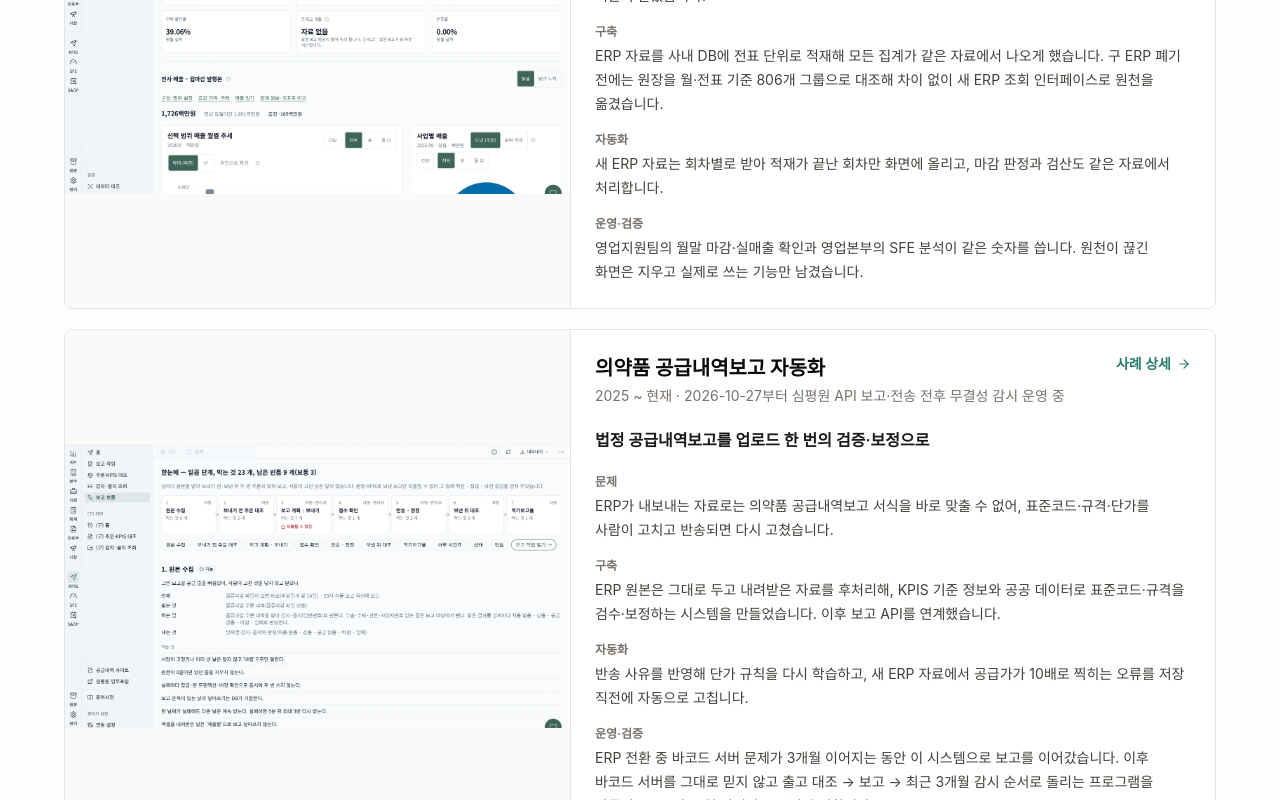
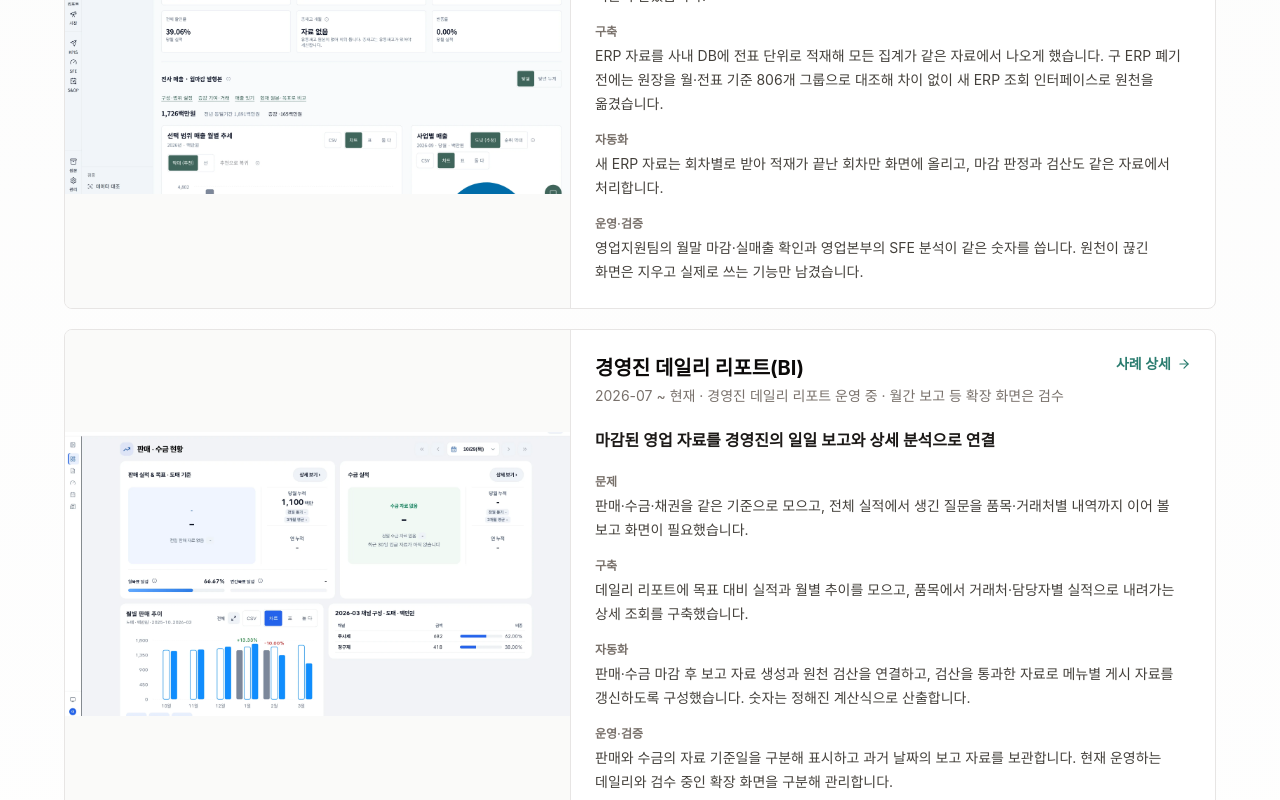
Before and after one commit to yurielk82/ref-hub, a Next.js app: page /ax in a window 1280 px wide. Shown: the part 2000-2800 px from the top of the page. Built offline with nearby package versions, Linux system fonts and the light colour scheme; no server answers; a web font is replaced by a local one.

Commit message:
경영진 데일리 리포트 BI를 홈페이지와 제출 포트폴리오에 보강 (#72)
* docs: 경영진 데일리 리포트 BI 사례와 제출 문서 보강

* docs: AX 대표 사례 연결과 검산 설명 범위 보완

* docs: 검산 후 게시 설명을 메뉴별 자료로 한정

```diff
--- a/components/resume/downloads.tsx
+++ b/components/resume/downloads.tsx
@@ -87,7 +87,7 @@ export function ResumeDownloads({
       </div>
       <p className="mt-3 text-xs leading-5 text-stone-600 dark:text-stone-400">
         URL을 받은 사람은 로그인 없이 해당 파일을 받습니다. 공유 중단 전까지
-        유효하며, 제출한 파일 내용은 바뀌지 않습니다.
+        유효합니다. 이력서를 수정해도 공유 파일은 자동으로 바뀌지 않습니다.
       </p>
       {editing && (
         <p className="mt-2 text-xs text-amber-800 dark:text-amber-200">
--- a/data/ax-cases/delivery.ts
+++ b/data/ax-cases/delivery.ts
@@ -334,20 +334,50 @@ export const DELIVERY_CASE_STUDIES: AxCaseStudy[] = [
   },
   {
     projectSlug: "pharmkpi-exec",
-    label: "경영 보고 자료 조회",
-    role: "경영 보고에 필요한 지표를 정리하고 태블릿용 조회 화면을 구축했습니다.",
-    period: "2026-06 ~ 2026-07",
+    label: "경영진 데일리 리포트(BI)",
+    role: "영업관리 실무에서 필요한 지표와 집계 기준을 정리하고, 경영진용 보고 화면과 자료 갱신·검산 절차를 직접 구축·운영했습니다.",
+    period: "2026-07 ~ 현재",
     status: {
-      kind: "evolved",
-      note: "2026년 7월 경영진용 BI로 이관",
+      kind: "live",
+      note: "경영진 데일리 리포트 운영 중 · 월간 보고 등 확장 화면은 검수",
     },
-    impact: "매출·수금·채권 현황을 태블릿에서 조회",
+    impact: "일일 실적 확인부터 품목·거래처별 상세 조회까지 한 화면에서 연결",
     problem:
-      "경영진이 정기 보고 자료를 태블릿에서 확인할 수 있는 화면이 필요했습니다.",
+      "판매·수금·채권을 따로 확인하던 경영 보고를 같은 기준일과 집계 기준으로 모으고, 숫자가 달라진 항목은 상세 실적까지 확인할 수 있어야 했습니다.",
     intervention:
-      "매출·수금·채권 조회 화면을 구성하고, 확인 가능한 자료를 기준으로 보고 항목을 정리했습니다.",
+      "판매·수금·채권과 목표 달성률을 데일리 리포트로 구성했습니다. 품목별 추이와 전년 동월 비교에서 거래처·담당자별 실적으로 내려가게 하고, 마감 후 원천 자료 검산을 거쳐 보고 자료를 갱신하도록 연결했습니다.",
     outcome:
-      "태블릿용 화면을 구축한 뒤 별도 경영진용 BI로 이관했습니다. 이관한 시스템에서 보고·분석 기능을 개선하고 있습니다.",
+      "태블릿용 조회 화면에서 발전시킨 경영진 BI를 운영하고 있습니다. 판매와 수금의 자료 기준일을 구분하고, 과거 보고 자료를 보관합니다. 메뉴별 보고 자료는 원천 검산을 통과한 뒤 갱신하도록 구성했습니다.",
+    steps: [
+      {
+        phase: "일일 보고",
+        title: "매일 확인할 판매·수금·채권을 한곳에 모았습니다",
+        body: "목표 대비 판매 실적과 수금, 채권 현황, 월별 추이를 데일리 리포트에서 확인합니다. 판매와 수금의 마지막 자료일을 따로 보여 서로 다른 시점의 숫자를 같은 날의 실적으로 오해하지 않도록 했습니다.",
+        screen: "/images/portfolio/pharmkpi-exec/daily.webp",
+      },
+      {
+        phase: "상세 확인",
+        title: "품목에서 거래처·담당자별 실적까지 확인합니다",
+        body: "품목별 판매 추이와 전년 동월 실적을 비교하고, 같은 기간 거래처·담당자별 내역으로 내려가 확인합니다. 전체 합계에서 생긴 질문을 구체적인 실적 내역까지 이어 볼 수 있도록 구성했습니다.",
+        screen: "/images/portfolio/pharmkpi-exec/item-detail.webp",
+      },
+      {
+        phase: "갱신·검산",
+        title: "마감 후 원천 자료와 맞춘 보고 자료를 게시합니다",
+        body: "판매·수금 마감과 자료 갱신을 연결하고, 원천 자료와 별도로 검산한 결과가 통과해야 메뉴별 보고 자료를 갱신하도록 만들었습니다. 과거 날짜의 보고 자료를 보관하며, 메뉴별 게시 자료의 갱신 여부를 검산 결과에 따라 관리합니다. 수치는 정해진 계산식으로 산출합니다.",
+      },
+    ],
+    ax: {
+      headline: "마감된 영업 자료를 경영진의 일일 보고와 상세 분석으로 연결",
+      problem:
+        "판매·수금·채권을 같은 기준으로 모으고, 전체 실적에서 생긴 질문을 품목·거래처별 내역까지 이어 볼 보고 화면이 필요했습니다.",
+      build:
+        "데일리 리포트에 목표 대비 실적과 월별 추이를 모으고, 품목에서 거래처·담당자별 실적으로 내려가는 상세 조회를 구축했습니다.",
+      automation:
+        "판매·수금 마감 후 보고 자료 생성과 원천 검산을 연결하고, 검산을 통과한 자료로 메뉴별 게시 자료를 갱신하도록 구성했습니다. 숫자는 정해진 계산식으로 산출합니다.",
+      operation:
+        "판매와 수금의 자료 기준일을 구분해 표시하고 과거 날짜의 보고 자료를 보관합니다. 현재 운영하는 데일리와 검수 중인 확장 화면을 구분해 관리합니다.",
+    },
     disclosure: "withheld",
     evidenceLabel: "사례 상세",
   },
--- a/data/ax-content.ts
+++ b/data/ax-content.ts
@@ -22,12 +22,12 @@ export const AX_HERO = {
   subhead:
     "제약회사 영업관리팀에서 근무하며 영업본부 분석·기획 업무를 겸하고 있습니다. 스프레드시트와 엑셀로 취합·관리하던 영업 자료의 조회·분석·보고 방식을 개선해 왔습니다.",
   summary:
-    "실무에서 반복되는 작업과 확인이 필요한 항목을 파악하고, 필요한 시스템을 직접 구축해 업무에 활용했습니다. 현재는 영업 활동·실적 분석(SFE)과 유통재고 관리로 개선 범위를 넓히고 있습니다. 직접 만든 시스템이 개인 도구로 끝나지 않도록, 경영진 지원 아래 전산팀과 사내 서버 이전에 합의했습니다. 경영진용 BI 이관에 이어 회사 운영 체계로 옮기는 과정을 협의하고 있습니다. 엑셀도 사람이 매달 붙여 넣고 맞춰 봐야 한다면 수작업입니다. 그런 병목을 찾아 시스템으로 바꾸고, AI와 코딩은 엑셀처럼 그 일을 위한 도구로 씁니다.",
+    "실무에서 반복되는 작업과 확인이 필요한 항목을 파악하고, 필요한 시스템을 직접 구축해 업무에 활용했습니다. 현재는 영업 활동·실적 분석(SFE)과 유통재고 관리로 개선 범위를 넓히고 있습니다. 직접 만든 시스템이 개인 도구로 끝나지 않도록, 경영진 지원 아래 전산팀과 사내 서버 이전에 합의했습니다. 경영진 데일리 리포트(BI)는 판매·수금·채권과 목표 대비 실적을 매일 확인하는 보고 화면으로 운영합니다. 나머지 시스템도 회사 운영 체계로 옮기는 과정을 협의하고 있습니다. 엑셀도 사람이 매달 붙여 넣고 맞춰 봐야 한다면 수작업입니다. 그런 병목을 찾아 시스템으로 바꾸고, AI와 코딩은 엑셀처럼 그 일을 위한 도구로 씁니다.",
   evidenceTitle: "주요 역량",
   evidence: [
     {
       label: "실적 데이터 분석·점검",
-      text: "매출·수금·채권 실적을 원천 자료와 대조해 점검하고, 월간 KPI·영업회의 자료·월 보고서를 작성합니다.",
+      text: "매출·수금·채권 실적을 원천 자료와 대조해 점검하고, 경영진 데일리 리포트(BI)와 월간 KPI·영업회의 자료·월 보고서에 연결합니다.",
     },
     {
       label: "CSO·유통 자료 점검",
@@ -98,7 +98,7 @@ export const AX_TRACK_HERO: HeroContent = {
   role: "업무 자동화 · 데이터 플랫폼 구축 · AX",
   title: "현업의 반복 업무를 데이터와 자동화로 바꾸고, 운영까지 맡아 왔습니다.",
   subhead:
-    "제약회사 영업관리팀에서 일하며 영업 데이터 플랫폼, 법정 보고 자동화, 문서 검증 시스템을 직접 기획·구축·운영했습니다. 업무를 아는 사람이 직접 만들어 현장에서 실제로 쓰이는 형태까지 가져갑니다.",
+    "제약회사 영업관리팀에서 일하며 영업 데이터 플랫폼, 경영진 데일리 리포트(BI), 법정 보고 자동화, 문서 검증 시스템을 직접 기획·구축·운영했습니다. 업무를 아는 사람이 직접 만들어 현장에서 실제로 쓰이는 형태까지 가져갑니다.",
   summary:
     "Claude Code·Codex 같은 AI 코딩 에이전트를 규칙·검증·배포 절차로 묶은 작업 환경을 만들어, 혼자서도 여러 사내 시스템을 개발하고 운영합니다. 숫자는 원본 자료와 대조해 확정하고, AI에는 설명과 반복 작업을 맡깁니다.",
   evidenceTitle: "확인된 결과",
@@ -125,6 +125,7 @@ export const AX_TRACK_HERO: HeroContent = {
 /** AX 트랙 대표 사례 — 회사 업무 중 자동화·데이터 통합이 드러나는 순서 */
 export const AX_TRACK_CASE_SLUGS = [
   "pharmkpi",
+  "pharmkpi-exec",
   "kpis-dsr-api",
   "sales-hq-sfe",
   "csoweb",
--- a/data/experience.ts
+++ b/data/experience.ts
@@ -22,6 +22,7 @@ export const EXPERIENCES: Experience[] = [
       "영업관리 실무를 바탕으로 스프레드시트·엑셀에서 반복하던 자료 취합·분석·보고 업무를 개선해 왔습니다. 필요한 시스템을 직접 구축해 활용하고 있으며, 현재는 영업 활동 분석(SFE)과 유통재고 관리로 개선 범위를 넓히고 있습니다.",
     highlights: [
       "매출·수금·채권 자료 분석 및 월간 KPI·영업회의 자료 작성",
+      "경영진 데일리 리포트(BI) 구축·운영: 목표 대비 실적, 품목·거래처 상세 조회, 마감 후 자료 갱신·검산",
       "SFE를 통한 영업 활동·실적 분석과 유통재고 관리 개선(진행 중)",
       "영업지원팀·회계팀·영업본부 부서별 업무 화면 구축과 엑셀 월 보고서 자동화",
       "공공 데이터 기반 시장·경쟁 분석",
@@ -31,6 +32,7 @@ export const EXPERIENCES: Experience[] = [
     ],
     projects: [
       "pharmkpi",
+      "pharmkpi-exec",
       "accounting-ledger",
       "monthly-sales-reports",
       "market-analysis",
--- a/data/project-types.ts
+++ b/data/project-types.ts
@@ -40,6 +40,7 @@ export interface Project {
 export const REFERENCE_PROJECT_SLUGS = [
   "kpis-dsr-api",
   "pharmkpi",
+  "pharmkpi-exec",
   "sales-strategy-portal",
   "csoweb",
   "accounting-ledger",
--- a/data/projects/delivery.ts
+++ b/data/projects/delivery.ts
@@ -398,22 +398,16 @@ export const DELIVERY_PROJECTS: Project[] = [
   },
   {
     slug: "pharmkpi-exec",
-    name: "경영진 보고 화면",
-    tagline: "매출·수금·채권 현황을 태블릿에서 조회",
+    name: "경영진 데일리 리포트(BI)",
+    tagline: "판매·수금·채권을 일일 보고와 상세 분석으로 연결",
     description:
-      "매출·수금·채권 조회 화면을 구성하고, 확인 가능한 자료를 기준으로 보고 항목을 정리했습니다. 2026년 7월 경영진용 BI로 이관.",
+      "경영진이 판매·수금·채권과 목표 대비 실적을 매일 확인하는 BI(경영 정보 분석) 화면을 구축·운영합니다. 품목에서 거래처·담당자별 실적으로 내려가 확인하고, 마감 후 원천 자료와 검산한 보고 자료를 갱신하도록 구성했습니다.",
     category: "web",
     scope: "company",
-    screenshot: "/images/portfolio/pharmkpi-exec/forecast.webp",
+    screenshot: "/images/portfolio/pharmkpi-exec/daily.webp",
     screensNote:
-      "공개용 화면이라 거래처·금액은 시험용 합성 자료로 채워 찍었습니다.",
+      "거래처·금액은 시험용 합성 자료입니다. 데일리 리포트를 운영하며, 월간 리포트·방문 준비·전망은 확장 기능의 검수 화면입니다. 메뉴 노출은 운영 설정에 따라 다릅니다.",
     screens: [
-      {
-        src: "/images/portfolio/pharmkpi-exec/forecast.webp",
-        title: "연간 매출 전망",
-        caption:
-          "연 누적 실적에 최근 3개월 평균을 이어 붙여 연말 예상치를 내고, 작년 추세·증감률 방식의 참고값과 목표까지 남은 금액을 함께 보여 줍니다. 전망이 바뀐 이유도 항목별로 나눠 적습니다.",
-      },
       {
         src: "/images/portfolio/pharmkpi-exec/daily.webp",
         title: "데일리 리포트",
@@ -438,25 +432,30 @@ export const DELIVERY_PROJECTS: Project[] = [
         caption:
           "방문할 거래처를 고르면 연도별 순매출, 품목별 매출 순위와 할인율을 한 장에 모아 보여 줍니다. 방문 전에 거래 현황을 확인하는 용도입니다.",
       },
+      {
+        src: "/images/portfolio/pharmkpi-exec/forecast.webp",
+        title: "연간 매출 전망(검수 화면)",
+        caption:
+          "현재 운영 화면에서는 숨긴 기능입니다. 연 누적 실적에 최근 3개월 평균을 이어 붙여 연말 예상치를 내고, 작년 추세·증감률 방식의 참고값과 목표까지 남은 금액을 함께 보여 줍니다. 전망이 바뀐 이유도 항목별로 나눠 적습니다.",
+      },
     ],
     emoji: "📊",
     gradient: "from-blue-600/20 to-cyan-600/20",
     features: [
-      "태블릿에서 확인하는 읽기 전용 보고 화면",
-      "매출·수금·채권 현황과 채권 연령별 조회",
-      "경영진용 BI로 이관 후 보고·분석 기능 개선",
+      "판매·수금·채권과 목표 달성률을 한눈에 보는 데일리 리포트",
+      "품목별 추이·전년 비교에서 거래처·담당자별 실적으로 상세 조회",
+      "판매·수금 마감 후 보고 자료 갱신과 원천 자료 검산",
+      "자료 기준일 표시, 과거 보고 자료 보관, 메뉴별 게시 관리",
     ],
-    highlight: "매출·수금·채권 현황을 태블릿에서 조회",
+    highlight: "판매·수금·채권을 일일 보고와 상세 분석으로 연결",
     year: "2026",
     tech: [
+      "Next.js 16",
       "React 19",
       "TypeScript",
-      "Vite",
-      "Capacitor",
-      "PWA",
       "Supabase",
       "Recharts",
-      "Anthropic SDK",
+      "TanStack Query",
     ],
   },
   {
--- a/data/work-history.ts
+++ b/data/work-history.ts
@@ -52,6 +52,25 @@ export const WORK_CHAPTERS: readonly WorkChapter[] = [
       "전산팀과 사내 서버 이전에 합의, 서버 사양과 이전 시점 협의 중",
     ],
     projects: ["pharmkpi", "sales-strategy-portal"],
+  },
+  {
+    id: "executive-bi",
+    period: "2026-07 ~ 현재",
+    title: "경영진 데일리 리포트(BI) 구축·운영",
+    situation:
+      "경영진이 판매·수금·채권 현황과 목표 대비 실적을 매일 같은 기준으로 확인할 수 있도록, 영업 데이터 시스템의 자료를 경영 보고용 화면으로 연결했습니다.",
+    actions: [
+      "판매·수금 실적, 목표 달성률, 월별 추이와 채권 현황을 데일리 리포트에 모았습니다.",
+      "품목별 판매 추이와 전년 동월 비교에서 거래처·담당자별 상세 실적으로 내려가 확인하도록 구성했습니다.",
+      "판매·수금 마감 후 자료 갱신을 연결하고, 원천 자료와 검산을 통과한 자료로 메뉴별 보고 자료를 갱신하도록 만들었습니다.",
+      "판매와 수금의 자료 기준일을 따로 표시하고, 과거 날짜의 보고 자료와 마지막 정상 자료를 보관하도록 구성했습니다.",
+    ],
+    results: [
+      "태블릿용 조회 화면에서 발전시킨 경영진 데일리 리포트 운영 중",
+      "일일 현황 확인과 품목·거래처별 상세 조회를 같은 보고 화면에서 제공",
+      "메뉴별 보고 자료의 갱신 여부를 원천 검산 결과에 따라 관리",
+    ],
+    projects: ["pharmkpi-exec"],
   },
   {
     id: "department-screens",
--- a/lib/resume/portfolio.ts
+++ b/lib/resume/portfolio.ts
@@ -6,6 +6,7 @@ import type { SaraminResume, JobkoreaResume } from "./types.ts";
 // 현재 이력서의 업무 흐름에 맞춘 대표 사례. 서술·운영 상태는 공개 원본을 그대로 사용한다.
 const CHAPTERS = [
   "sales-analysis",
+  "executive-bi",
   "sales-hq",
   "distribution-inventory",
   "cso-data",
```
Also changed, not shown: ops/systemd/README.md.
